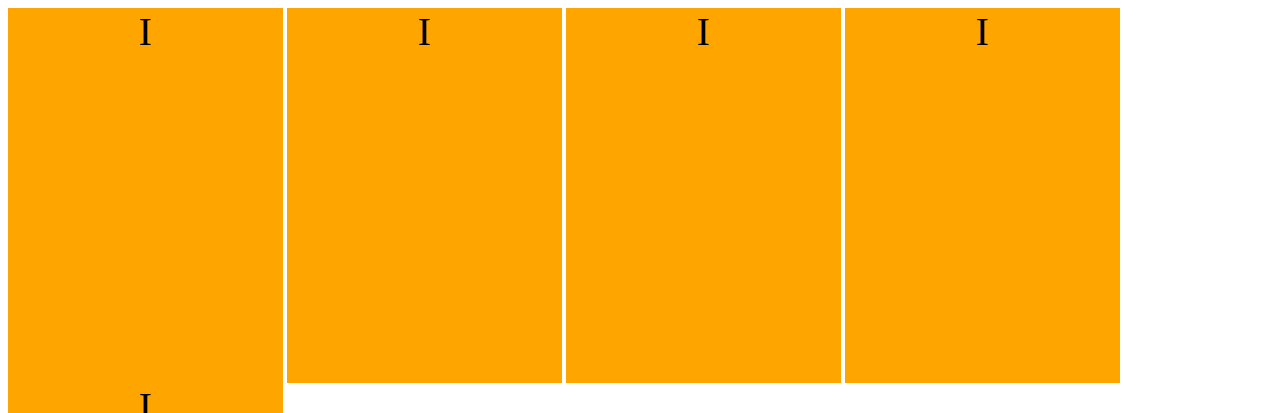
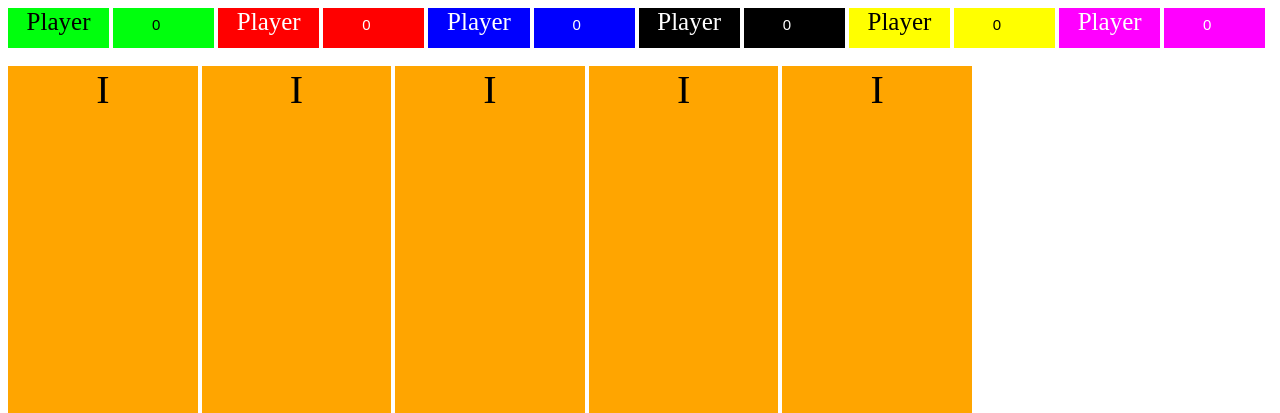
Before and after one commit to Specteroni/BasicCardDisplay, a plain HTML site: page index.html in a window 1280 px wide. Shown: the top 413 px of the page. Drawn offline with Linux system fonts and the light colour scheme.

Commit message:
Scoreboard
made some changes to the spacing, added score board at top.

Co-Authored-By: Danny Hart <6776962+thedannydarko@users.noreply.github.com>

```diff
--- a/index.html
+++ b/index.html
@@ -5,11 +5,26 @@
         <script src="index.js"></script>
     </head>
     <body>
+        <div class="name-rect player1">Player</div>
+        <div class="score-rect player1"><INPUT TYPE="NUMBER" MIN="0" MAX="14" STEP="1" VALUE="0"></div>
+        <div class="name-rect player2">Player</div>
+        <div class="score-rect player2"><INPUT TYPE="NUMBER" MIN="0" MAX="14" STEP="1" VALUE="0" SIZE="10" id="white-font"></div>
+        <div class="name-rect player3">Player</div>
+        <div class="score-rect player3"><INPUT TYPE="NUMBER" MIN="0" MAX="14" STEP="1" VALUE="0" SIZE="10" id="white-font"></div>
+        <div class="name-rect player4">Player</div>
+        <div class="score-rect player4"><INPUT TYPE="NUMBER" MIN="0" MAX="14" STEP="1" VALUE="0" SIZE="10" id="white-font"></div>
+        <div class="name-rect player5">Player</div>
+        <div class="score-rect player5"><INPUT TYPE="NUMBER" MIN="0" MAX="14" STEP="1" VALUE="0" SIZE="10"></div>
+        <div class="name-rect player6">Player</div>
+        <div class="score-rect player6"><INPUT TYPE="NUMBER" MIN="0" MAX="14" STEP="1" VALUE="0" SIZE="10" id="white-font"></div>
+        <br>
+        <br>
         <div class="top-rect">I</div>
         <div class="top-rect">I</div>
         <div class="top-rect">I</div>
         <div class="top-rect">I</div>
         <div class="top-rect">I</div>
+        <br>
         <br>
         <div class="bottom-rect">II</div>
         <div class="bottom-rect">II</div>
--- a/index.js
+++ b/index.js
@@ -1,5 +1,7 @@
 let topRect = document.getElementsByClassName("top-rect");
 let bottomRect = document.getElementsByClassName("bottom-rect");
+let playField = document.getElementsByClassName("name-rect")
+let scoreField = document.getElementsByClassName("score-rect")
 console.log(topRect);
 
 const changeText = function() {
@@ -16,5 +18,6 @@ setTimeout(() => {
         console.log("adding")
         topRect[i].addEventListener("click", changeText);
         bottomRect[i].addEventListener("click", changeText);
+        playField[i].addEventListener("click", changeText);
     }
 }, 10)
--- a/styles.css
+++ b/styles.css
@@ -1,6 +1,72 @@
+input[type=number] {
+    margin: auto;
+    width: 90%;
+    height: auto;
+    font-size: 60%;
+    text-align: center;
+    background: transparent;
+    border: none;
+}
+
+
+#white-font {
+    color: white;
+}
+
+.name-rect {
+    height: 40px;
+    width: 8%;
+    background: rgb(0, 255, 13);
+    display: inline-block;
+    vertical-align: top;
+    color: black;
+    text-align: center;
+    font-size: 25px;
+}
+.score-rect{
+    height: 40px;
+    width: 8%;
+    background: rgb(0, 255, 13);
+    display: inline-block;
+    vertical-align: center;
+    color: black;
+    text-align: center;
+    font-size: 25px;
+}
+.player1 {
+    background: rgb(0, 255, 13);
+    color: black;
+}
+.player2{
+    background: rgb(255, 0 , 0);
+    color: white;
+}
+
+.player3 {
+    background: rgb(0, 0, 255);
+    color: white;
+    text-align: center;
+    font-size: 25px;
+}
+.player4 {
+    background: rgb(0, 0, 0);
+    color: white;
+
+}
+
+.player5 {
+    background: rgb(255, 255, 0);
+    color: black;
+}
+
+.player6{
+    background: rgb(255, 0, 255);
+    color: white;
+}
+
 .top-rect {
-    height: 375px;
-    width: 275px;
+    height: 350px;
+    width: 15%;
     background: orange;
     display: inline-block;
     vertical-align: top;
@@ -10,8 +76,8 @@
 }
 
 .bottom-rect {
-    height: 375px;
-    width: 275px;
+    height: 350px;
+    width: 15%;
     background: blue;
     display: inline-block;
     vertical-align: top;
```
